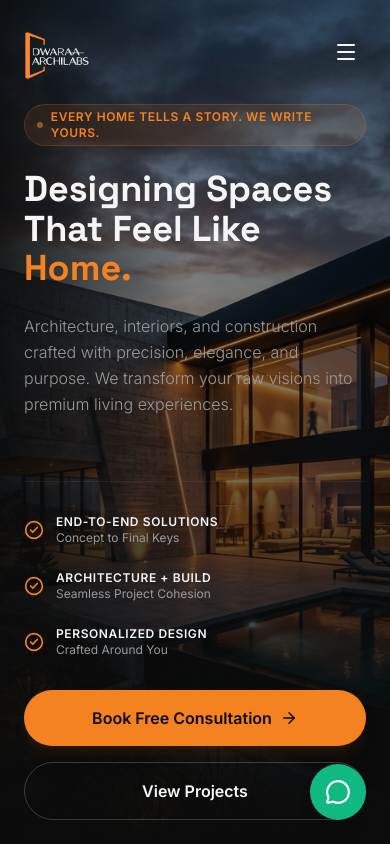
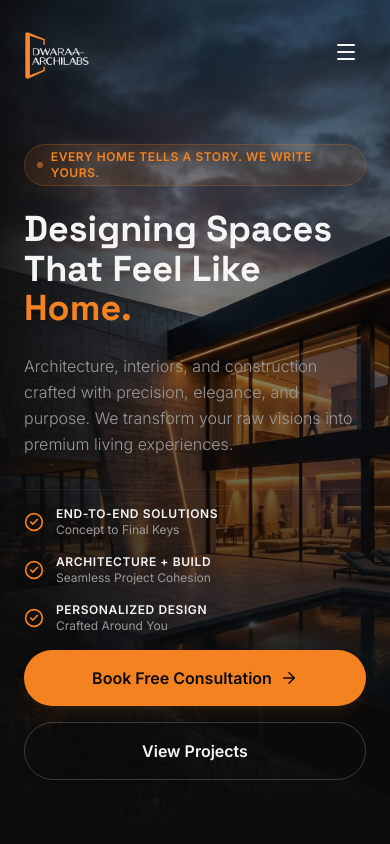
Before and after one commit to Dpk738/dwaraa-archilabs, a React (Vite) app: page / in a window 390 px wide. Shown: the top 844 px of the page. Built offline with nearby package versions, Linux system fonts and the light colour scheme.

Commit message:
style: remove floating chat button and reduce mobile hero gap to lift CTA buttons

```diff
--- a/src/components/Contact.jsx
+++ b/src/components/Contact.jsx
@@ -1,6 +1,6 @@
 import { useState } from 'react';
 import { motion, AnimatePresence } from 'framer-motion';
-import { Phone, MapPin, Mail, Clock, Send, MessageCircle, AlertCircle, CheckCircle } from 'lucide-react';
+import { Phone, MapPin, Mail, Clock, Send, AlertCircle, CheckCircle } from 'lucide-react';
 
 export default function Contact() {
   const [formData, setFormData] = useState({
@@ -293,16 +293,6 @@ export default function Contact() {
         </div>
       </div>
 
-      {/* Floating WhatsApp CTA Indicator bottom right */}
-      <a
-        href="https://wa.me/919059919196"
-        target="_blank"
-        rel="noopener noreferrer"
-        className="fixed bottom-6 right-6 z-30 w-14 h-14 rounded-full bg-emerald-500 hover:bg-emerald-400 text-white flex items-center justify-center shadow-lg hover:shadow-emerald-500/20 transition-all duration-300 hover:scale-110 active:scale-95 group md:hidden"
-        aria-label="Chat on WhatsApp"
-      >
-        <MessageCircle size={26} className="group-hover:rotate-12 transition-transform" />
-      </a>
     </section>
   );
 }
--- a/src/components/Hero.jsx
+++ b/src/components/Hero.jsx
@@ -81,7 +81,7 @@ export default function Hero() {
           {/* Subheading */}
           <motion.p
             variants={itemVariants}
-            className="order-3 text-brand-gray text-base sm:text-lg md:text-xl font-light max-w-xl leading-relaxed mb-8"
+            className="order-3 text-brand-gray text-base sm:text-lg md:text-xl font-light max-w-xl leading-relaxed mb-4 md:mb-8"
           >
             Architecture, interiors, and construction crafted with precision, elegance, and purpose. We transform your raw visions into premium living experiences.
           </motion.p>
@@ -89,7 +89,7 @@ export default function Hero() {
           {/* Action CTAs */}
           <motion.div
             variants={itemVariants}
-            className="order-5 md:order-4 flex flex-col sm:flex-row gap-4 w-full sm:w-auto mt-8 md:mt-0"
+            className="order-5 md:order-4 flex flex-col sm:flex-row gap-4 w-full sm:w-auto mt-4 md:mt-0"
           >
             <a
               href="#contact"
@@ -111,7 +111,7 @@ export default function Hero() {
           {/* Floating Trust Indicators */}
           <motion.div
             variants={itemVariants}
-            className="order-4 md:order-5 grid grid-cols-1 sm:grid-cols-3 gap-6 mt-8 md:mt-12 w-full border-t border-white/5 pt-8"
+            className="order-4 md:order-5 grid grid-cols-1 sm:grid-cols-3 gap-4 sm:gap-6 mt-4 md:mt-12 w-full border-t border-white/5 pt-4 md:pt-8"
           >
             <div className="flex items-center gap-3">
               <CheckCircle2 className="text-brand-orange shrink-0" size={20} />
```
